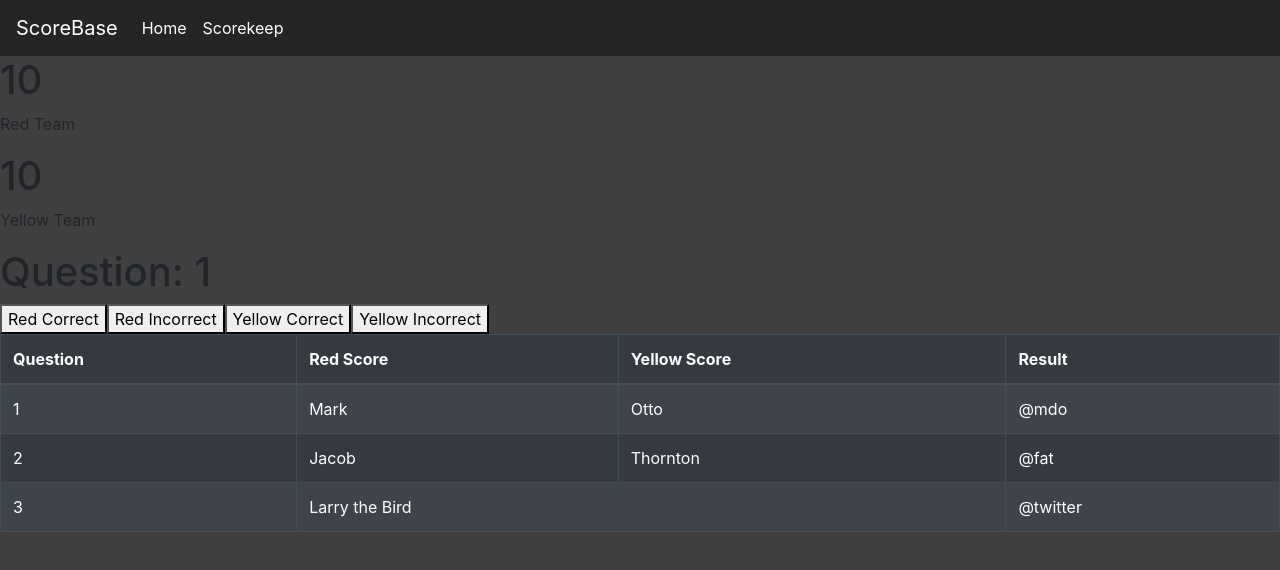
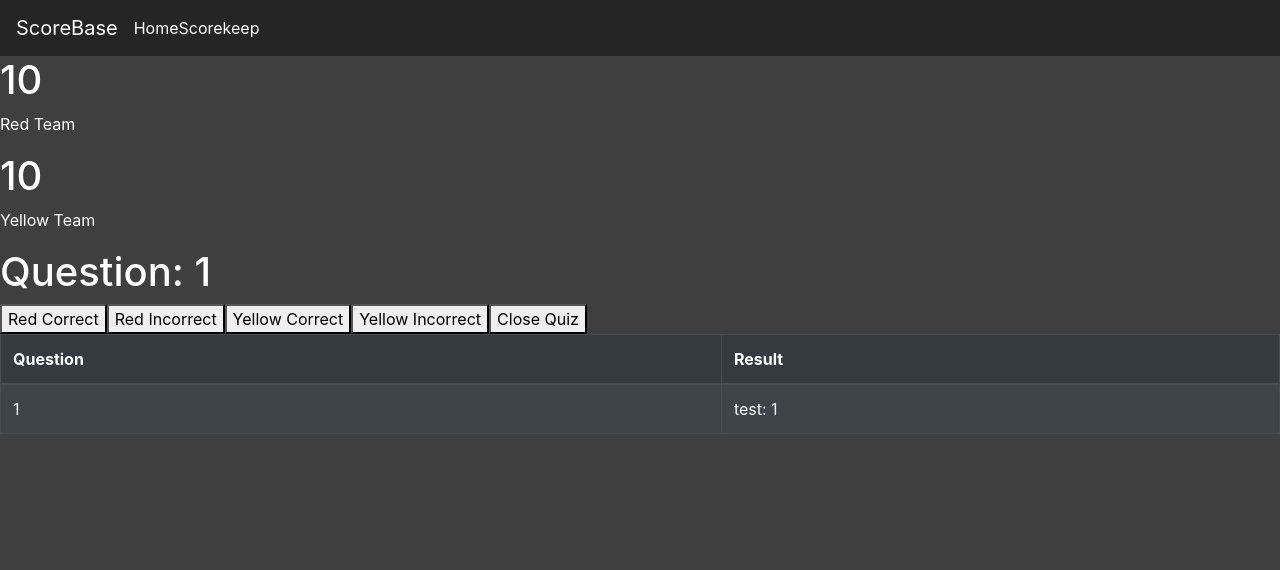
Before and after one commit to yobany10/scorebase, a React (Create React App) app: page /scorekeep in a window 1280 px wide. Shown: the top 570 px of the page. Built offline with nearby package versions, Linux system fonts and the light colour scheme.

Commit message:
Connected to firebase.

```diff
--- a/package.json
+++ b/package.json
@@ -7,6 +7,7 @@
     "@testing-library/react": "^11.2.6",
     "@testing-library/user-event": "^12.8.3",
     "bootstrap": "^4.6.0",
+    "firebase": "^8.4.3",
     "react": "^17.0.2",
     "react-bootstrap": "^1.5.2",
     "react-dom": "^17.0.2",
--- a/public/index.html
+++ b/public/index.html
@@ -7,7 +7,7 @@
     <meta name="theme-color" content="#000000" />
     <meta
       name="description"
-      content="Web site created using create-react-app"
+      content="Scorebase"
     />
     <link rel="apple-touch-icon" href="%PUBLIC_URL%/logo192.png" />
     <!--
@@ -24,7 +24,7 @@
       work correctly both with client-side routing and a non-root public URL.
       Learn how to configure a non-root public URL by running `npm run build`.
     -->
-    <title>React App</title>
+    <title>Scorebase</title>
   </head>
   <body>
     <noscript>You need to enable JavaScript to run this app.</noscript>
--- a/src/components/Navbar.js
+++ b/src/components/Navbar.js
@@ -7,11 +7,11 @@ import './Navbar.css'
 const MainNavbar = () => {
     return (
         <>
-        <Navbar bg="dark" variant="dark" className="navbar-div">
+        <Navbar bg="dark" variant="dark" className="navbar-div" sticky='top'>
             <Navbar.Brand className='navbar-brand'><Link to='/'>ScoreBase</Link></Navbar.Brand>
             <Nav className="mr-auto">
-                <Nav.Link ><Link to='/'>Home</Link></Nav.Link>
-                <Nav.Link ><Link to='/scorekeep'>Scorekeep</Link></Nav.Link>
+                <Link to='/'>Home</Link>
+                <Link to='/scorekeep'>Scorekeep</Link>
             </Nav>
         </Navbar>
         </>
--- /dev/null
+++ b/src/components/QuestionBar.css
@@ -0,0 +1,3 @@
+.questionbar-div {
+    color: white;
+}
--- a/src/components/QuestionBar.js
+++ b/src/components/QuestionBar.js
@@ -1,8 +1,9 @@
 import React from 'react'
+import './QuestionBar.css'
 
 const QuestionBar = props => {
     return (
-        <div>
+        <div className='questionbar-div'>
             <h1>Question: {props.question}</h1>
         </div>
     )
--- /dev/null
+++ b/src/components/ScoreBar.css
@@ -0,0 +1,3 @@
+.scorebar-div {
+    color: white;
+}
--- a/src/components/ScoreBar.js
+++ b/src/components/ScoreBar.js
@@ -1,4 +1,5 @@
 import React from 'react'
+import './ScoreBar.css'
 
 const ScoreBar = props => {
     return (
--- a/src/components/ScoreTable.js
+++ b/src/components/ScoreTable.js
@@ -2,36 +2,21 @@ import React from 'react'
 import Table from 'react-bootstrap/Table'
 
 const ScoreTable = props => {
+
     return (
+      <div>
         <Table striped bordered hover variant="dark">
           <thead>
             <tr>
               <th>Question</th>
-      <th>Red Score</th>
-      <th>Yellow Score</th>
               <th>Result</th>
             </tr>
           </thead>
           <tbody>
-    <tr>
-      <td>1</td>
-      <td>Mark</td>
-      <td>Otto</td>
-      <td>@mdo</td>
-    </tr>
-    <tr>
-      <td>2</td>
-      <td>Jacob</td>
-      <td>Thornton</td>
-      <td>@fat</td>
-    </tr>
-    <tr>
-      <td>3</td>
-      <td colSpan="2">Larry the Bird</td>
-      <td>@twitter</td>
-    </tr>
+            {props.render}
           </tbody>
         </Table>
+        </div>
     )
 }
 
--- a/src/components/Scorekeep.js
+++ b/src/components/Scorekeep.js
@@ -1,31 +1,70 @@
-import React, { useState, useEffect } from 'react'
+import React, { useState } from 'react'
 import ScoreTable from './ScoreTable'
 import ScoreBar from './ScoreBar'
 import QuestionBar from './QuestionBar'
+import {db} from '../firebase'
 
 const Scorekeep = () => {
     const [redScore, setRedScore] = useState(10)
     const [yellowScore, setYellowScore] = useState(10)
-    const [question, setQuestion] = useState(0)
+    const [question, setQuestion] = useState(1)
 
-    useEffect( () => {
-        setQuestion(question + 1)
-    }, [redScore, yellowScore])
+    let scoreTableData = new Map()
+    for(let i = 1; i <=20; i++) {
+        scoreTableData.set(i, `test: ${i}`)
+    }
+
+    const renderScoreTable = () => {
+        for(const x of scoreTableData) {
+          return <tr>
+            <td>{x[0]}</td>
+            <td>{x[1]}</td>
+          </tr>
+        }
+      }
 
     const handleRedPlus = event => {
         setRedScore(redScore + questionValue(question))
+        setQuestion(q => q + 1)
     }
 
     const handleYellowPlus = event => {
         setYellowScore(yellowScore + questionValue(question))
+        setQuestion(q => q + 1)
     }
 
     const handleRedMinus = event => {
         setRedScore(redScore - (questionValue(question) / 2))
+        setQuestion(q => q + 1)
     }
 
     const handleYellowMinus = event => {
         setYellowScore(yellowScore - (questionValue(question) / 2))
+        setQuestion(q => q + 1)
+    }
+
+    const handleQuizClose = () => {
+        db.collection("quizzes").add({
+            coach1First: "Yobany",
+            coach1Last: "Perez",
+            coach2First: "Tania",
+            coach2Last: "Perez",
+            red1First: "Rolando",
+            red1Last: "Baltazar",
+            red2First: "Samuel",
+            red2Last: "Vazquez",
+            red3First: "Kassy",
+            red3Last: "Vazquez",
+            churchName: "Los Pentecostales de Charlotte",
+            born: 1996,
+            date: new Date()
+        })
+        .then((docRef) => {
+            console.log("Success!");
+        })
+        .catch((error) => {
+            console.error("Error adding document: ", error);
+        });
     }
 
     const questionValue = (questionNum) => {
@@ -43,7 +82,8 @@ const Scorekeep = () => {
             <button onClick={handleRedMinus}>Red Incorrect</button>
             <button onClick={handleYellowPlus}>Yellow Correct</button>
             <button onClick={handleYellowMinus}>Yellow Incorrect</button>
-            <ScoreTable />
+            <button onClick={handleQuizClose}>Close Quiz</button>
+            <ScoreTable redScore={redScore} yellowScore={yellowScore} scoreTableData={scoreTableData} render={renderScoreTable()} />
         </div>
     )
 }
--- /dev/null
+++ b/src/firebase.js
@@ -0,0 +1,19 @@
+import firebase from 'firebase'
+// const firebase = require("firebase");
+// Required for side-effects
+// require("firebase/firestore");
+
+export const firebaseConfig = {
+    apiKey: "AIzaSyAiGcDBRz743Gt25dxJcVQqUvhHfkXLWUU",
+    authDomain: "scorebase-lpc.firebaseapp.com",
+    projectId: "scorebase-lpc",
+    storageBucket: "scorebase-lpc.appspot.com",
+    messagingSenderId: "89559192355",
+    appId: "1:89559192355:web:6877b206baddc51bd57296",
+    measurementId: "G-SEVQR8843Z"
+}
+
+// Initialize Cloud Firestore through Firebase
+export const firebaseApp = firebase.initializeApp(firebaseConfig);
+
+export const db = firebaseApp.firestore();
```
Also changed, not shown: src/index.js (line endings or trailing spaces), 1 other file (tests, documents, lock files or other folders). Lines whose indentation alone changed are shown as unchanged.
